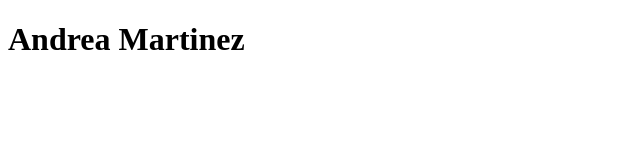
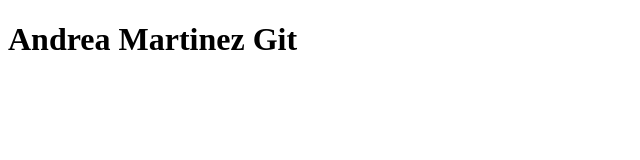
Before and after one commit to lamd0806/hello-world-git, a plain HTML site: page index.html in a window 1280 px wide. Shown: the full height of the page, 0-640 px from the left. Drawn offline with Linux system fonts and the light colour scheme.

Commit message:
se modifica titulo nuevamente

```diff
--- a/index.html
+++ b/index.html
@@ -7,6 +7,6 @@
     <title>Git de Cero a Experto</title>
 </head>
 <body>
-    <h1>Andrea Martinez</h1>
+    <h1>Andrea Martinez Git</h1>
 </body>
 </html>
```
